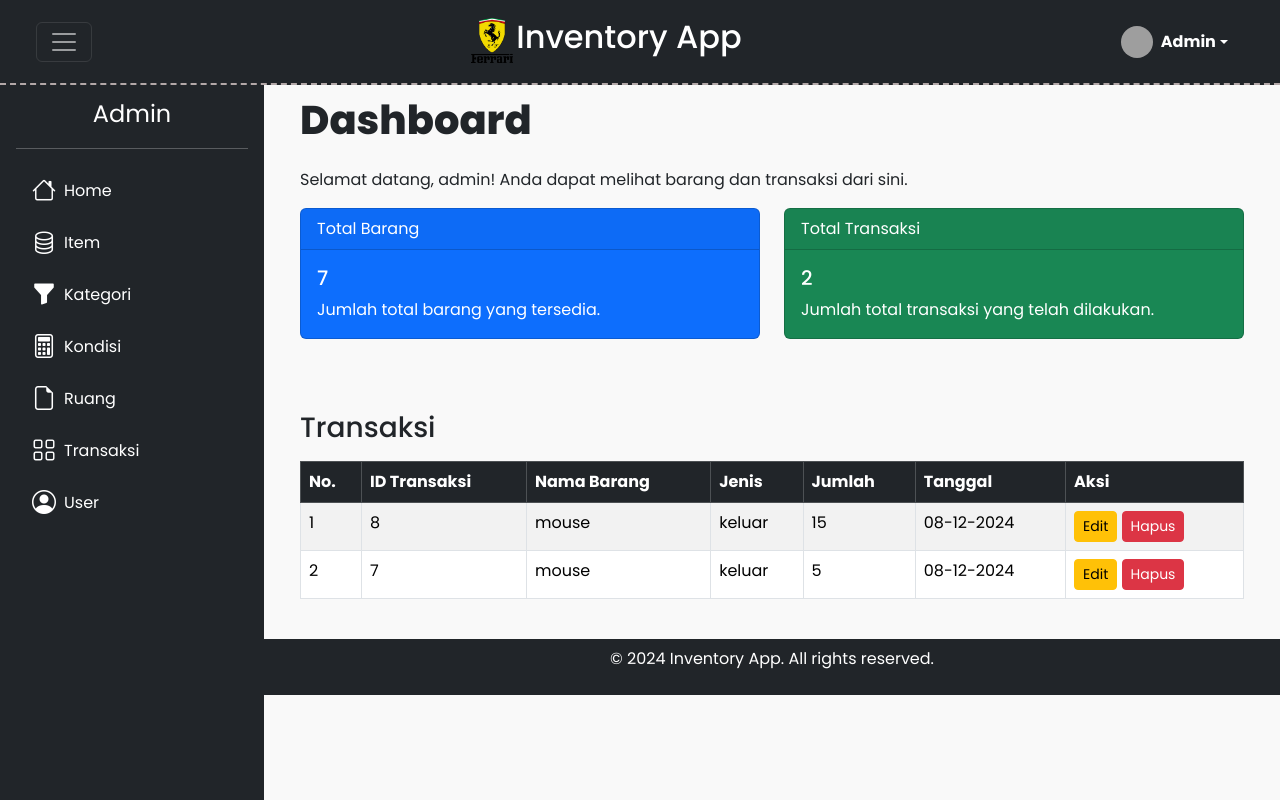
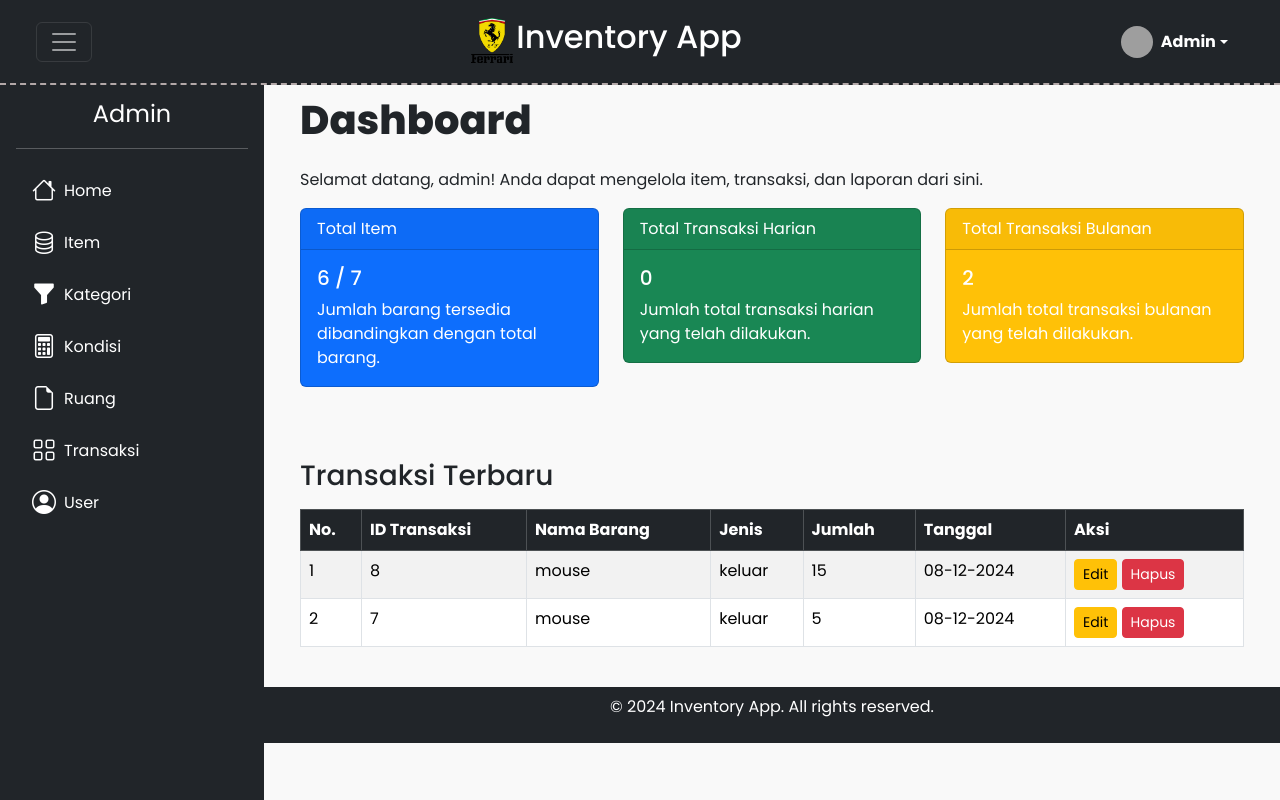
Before and after one commit to the-Tri-cyber/inventory-app, a PHP site: page /modules/dashboard.php in a window 1280 px wide. Run offline with PHP 8.4, Linux system fonts and the light colour scheme; a user stored in the database is signed in; data comes from the database, SQL or seed files in the repository; grey boxes are pictures that could not be loaded.

Commit message:
menambahkan akses sebagai pelihat transaksi bulanan pada user dan manager

```diff
--- a/index.php
+++ b/index.php
@@ -71,7 +71,6 @@ ob_start(); // Mulai output buffering
             </a>
         </div>
 
-        <?php if ($_SESSION['role'] === 'admin'): ?>
         <div class="col-md-4">
             <a href="/inventory-app/modules/transaksi" class="card text-white bg-warning mb-4">
                 <div class="card-header">Total Transaksi Bulanan</div>
@@ -81,7 +80,6 @@ ob_start(); // Mulai output buffering
                 </div>
             </a>
         </div>
-        <?php endif; ?>
     </div>
 
     <h3 class="mt-5">Transaksi Terbaru</h3>
--- a/modules/dashboard.php
+++ b/modules/dashboard.php
@@ -4,53 +4,85 @@ session_start();
 
 // Periksa apakah pengguna sudah login
 if (!isset($_SESSION['user_id'])) {
-    header("Location: auth/login.php");
+    header("Location: modules/auth/login.php");
     exit();
 }
 
 include '../config/db.php';
 
-// Query untuk menghitung total barang dan total transaksi
-$totalQuery = "
-    SELECT
-        (SELECT COUNT(*) FROM barang) as total_barang,
-        (SELECT COUNT(*) FROM transaksi) as total_transaksi
+// Query untuk menghitung total barang
+$totalBarangQuery = "SELECT COUNT(*) as total_barang FROM barang";
+$totalBarangResult = $conn->query($totalBarangQuery);
+$totalBarangRow = $totalBarangResult->fetch_assoc();
+$totalBarang = $totalBarangRow['total_barang'];
+
+// Query untuk menghitung barang yang tersedia (stok > 0)
+$barangTersediaQuery = "SELECT COUNT(*) as barang_tersedia FROM barang WHERE stok > 0";
+$barangTersediaResult = $conn->query($barangTersediaQuery);
+$barangTersediaRow = $barangTersediaResult->fetch_assoc();
+$barangTersedia = $barangTersediaRow['barang_tersedia'];
+
+// Query untuk menghitung total transaksi harian
+$totalTransaksiHarianQuery = "
+    SELECT COUNT(*) as total_transaksi_harian
+    FROM transaksi
+    WHERE DATE(tanggal) = CURDATE()
 ";
-$totalResult = $conn->query($totalQuery);
-$totalRow = $totalResult->fetch_assoc();
-$totalBarang = $totalRow['total_barang'];
-$totalTransaksi = $totalRow['total_transaksi'];
+$totalTransaksiHarianResult = $conn->query($totalTransaksiHarianQuery);
+$totalTransaksiHarianRow = $totalTransaksiHarianResult->fetch_assoc();
+$totalTransaksiHarian = $totalTransaksiHarianRow['total_transaksi_harian'];
+
+// Query untuk menghitung total transaksi bulanan
+$totalTransaksiBulananQuery = "
+    SELECT COUNT(*) as total_transaksi_bulanan
+    FROM transaksi
+    WHERE MONTH(tanggal) = MONTH(CURDATE())
+      AND YEAR(tanggal) = YEAR(CURDATE())
+";
+$totalTransaksiBulananResult = $conn->query($totalTransaksiBulananQuery);
+$totalTransaksiBulananRow = $totalTransaksiBulananResult->fetch_assoc();
+$totalTransaksiBulanan = $totalTransaksiBulananRow['total_transaksi_bulanan'];
 
 // Tentukan konten utama (dynamic content)
 ob_start(); // Mulai output buffering
 ?>
 <div class="container">
     <h1 class="mb-4">Dashboard</h1>
-    <p>Selamat datang, <?php echo htmlspecialchars($_SESSION['username']); ?>! Anda dapat melihat barang dan transaksi dari sini.</p>
+    <p>Selamat datang, <?php echo htmlspecialchars($_SESSION['username']); ?>! Anda dapat mengelola item, transaksi, dan laporan dari sini.</p>
 
     <div class="row">
-        <div class="col-md-6">
+        <div class="col-md-4">
             <a href="/inventory-app/modules/barang" class="card text-white bg-primary mb-4">
-                <div class="card-header">Total Barang</div>
+                <div class="card-header">Total Item</div>
                 <div class="card-body">
-                    <h5 class="card-title"><?php echo $totalBarang; ?></h5>
-                    <p class="card-text">Jumlah total barang yang tersedia.</p>
+                    <h5 class="card-title"><?php echo $barangTersedia . " / " . $totalBarang; ?></h5>
+                    <p class="card-text">Jumlah barang tersedia dibandingkan dengan total barang.</p>
                 </div>
             </a>
         </div>
 
-        <div class="col-md-6">
+        <div class="col-md-4">
             <a href="/inventory-app/modules/transaksi" class="card text-white bg-success mb-4">
-                <div class="card-header">Total Transaksi</div>
+                <div class="card-header">Total Transaksi Harian</div>
                 <div class="card-body">
-                    <h5 class="card-title"><?php echo $totalTransaksi; ?></h5>
-                    <p class="card-text">Jumlah total transaksi yang telah dilakukan.</p>
+                    <h5 class="card-title"><?php echo $totalTransaksiHarian; ?></h5>
+                    <p class="card-text">Jumlah total transaksi harian yang telah dilakukan.</p>
+                </div>
+            </a>
+        </div>
+
+        <div class="col-md-4">
+            <a href="/inventory-app/modules/transaksi" class="card text-white bg-warning mb-4">
+                <div class="card-header">Total Transaksi Bulanan</div>
+                <div class="card-body">
+                    <h5 class="card-title"><?php echo $totalTransaksiBulanan; ?></h5>
+                    <p class="card-text">Jumlah total transaksi bulanan yang telah dilakukan.</p>
                 </div>
             </a>
         </div>
     </div>
 
-    <h3 class="mt-5">Transaksi</h3>
+    <h3 class="mt-5">Transaksi Terbaru</h3>
     <table class="table table-striped table-bordered mt-3">
         <thead class="table-dark">
             <tr>
@@ -61,7 +93,7 @@ ob_start(); // Mulai output buffering
                 <th>Jumlah</th>
                 <th>Tanggal</th>
                 <?php if ($_SESSION['role'] === 'admin'): ?>
-                    <th>Aksi</th> <!-- Tambahkan kolom aksi untuk admin -->
+                    <th>Aksi</th>
                 <?php endif; ?>
             </tr>
         </thead>
@@ -80,7 +112,7 @@ ob_start(); // Mulai output buffering
                 $no = 1; // Inisialisasi nomor urut
                 while ($row = $result->fetch_assoc()) {
                     echo "<tr>
-                        <td>{$no}</td> <!-- Tampilkan nomor urut -->
+                        <td>{$no}</td>
                         <td>{$row['id']}</td>
                         <td>{$row['nama_barang']}</td>
                         <td>{$row['jenis']}</td>
@@ -93,10 +125,10 @@ ob_start(); // Mulai output buffering
                         </td>";
                     }
                     echo "</tr>";
-                    $no++; // Increment nomor urut
+                    $no++;
                 }
             } else {
-                echo "<tr><td colspan='6' class='text-center'>Tidak ada transaksi.</td></tr>";
+                echo "<tr><td colspan='7' class='text-center'>Tidak ada transaksi terbaru.</td></tr>";
             }
             ?>
         </tbody>
@@ -104,7 +136,7 @@ ob_start(); // Mulai output buffering
 </div>
 <?php
 $content = ob_get_clean(); // Simpan konten dynamic ke variabel
-$title = "Dashboard Pengguna"; // Atur judul halaman
+$title = "Dashboard"; // Atur judul halaman
 
 // Gunakan layout utama
 include '../views/layout.php';
```
Also changed, not shown: modules/transaksi/index.php (+11 -4 lines).
